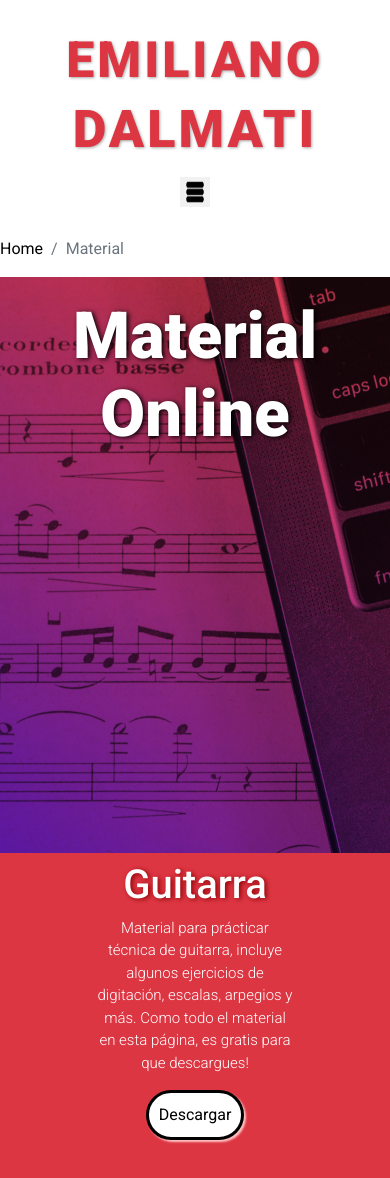
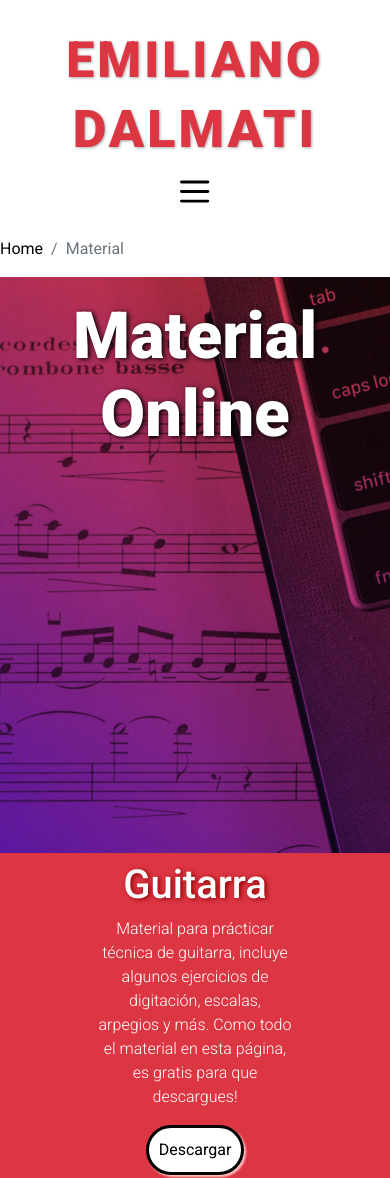
Before and after one commit to Edalmati/coder-clase-git, a website: page Material.html in a window 390 px wide. Shown: the top 1178 px of the page. Drawn offline with nearby package versions, Linux system fonts and the light colour scheme.

Commit message:
imagen svg para el menu

```diff
--- a/Material.html
+++ b/Material.html
@@ -28,8 +28,8 @@
                 <h1 class="dalmati">DALMATI</h1>
             </a>
         </div>
-        <input type="checkbox" id="btn-menu">
-        <label for="btn-menu"> <img width="30px" height="30px" src="Imagenes/iconomenu.png" alt=""></label>
+        <input type="checkbox" id="btn-menu" >
+        <label for="btn-menu" class="pointer"> <img width="30px" height="30px" src="Imagenes/Menu.svg" alt=""></label>
         <nav class="navMobile">
 
             <ul class="navMenu">
--- a/scss/_general.scss
+++ b/scss/_general.scss
@@ -166,7 +166,9 @@ flex-direction: column;
 .greyShadow{
     text-shadow:lightgrey 2px 2px 2px
 }
-
+.pointer{
+    cursor: pointer;
+}
 @keyframes aparicion {
     0% {
         opacity: 0.1;
--- a/scss/_material.scss
+++ b/scss/_material.scss
@@ -4,6 +4,7 @@
     grid-template-rows: 340px 340px 340px;
     grid-template-columns: 21% 79%;
     text-align: center;
+
 
 }
 .imagenMaterial{
--- a/scss/_mediaquery.scss
+++ b/scss/_mediaquery.scss
@@ -2,7 +2,7 @@
     .gridMaterial{
         display: grid;
     grid-template-areas: "imgMaterial " "materialGt " "materialTeoria " "materialAudio";
-    grid-template-rows: 36rem 36rem 36rem 36rem;
+    grid-template-rows: 36rem 25rem 25rem 25rem;
     grid-template-columns: 100%;
     text-align: center;
     }
@@ -70,7 +70,7 @@
             font-size: 3.25rem;
         }
         p{
-            font-size: 15px;
+            font-size: 16px;
         }
         .submenu{
             position:unset ;
@@ -92,7 +92,7 @@
             flex-direction: column;;
         }
         .listaFechas{
-            font-size: 15px;
+            font-size: 16px;
             text-align: center;
             margin: auto;
         }
```
Also changed, not shown: 404.html (+2 -2 lines), Clases.html (+2 -2 lines), Contacto.html (+2 -2 lines), Sobre mi.html (+2 -2 lines), index.html (+3 -3 lines), Imagenes/Menu.svg (added), css/styles.css.
